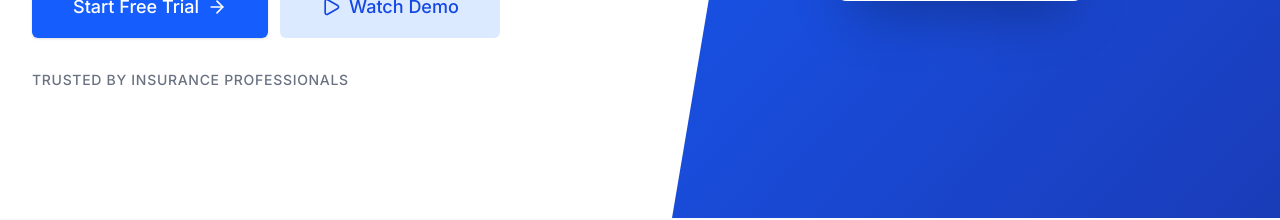
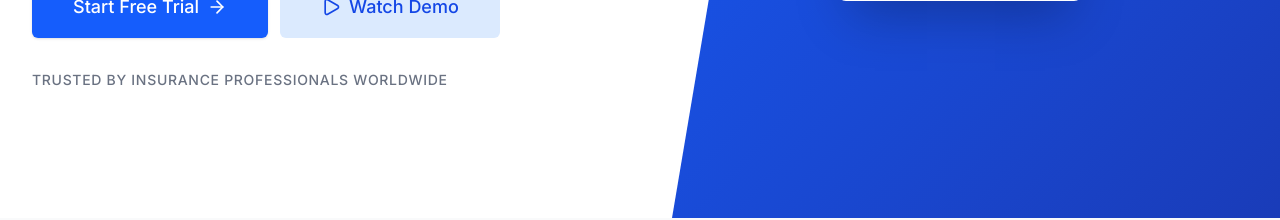
Before and after one commit to prazyl/prazyl-website, a Next.js app: page / in a window 1280 px wide. Shown: the part 539-759 px from the top of the page. Built offline with nearby package versions, Linux system fonts and the light colour scheme.

Commit message:
Update hero section text

```diff
--- a/app/components/HeroSection.tsx
+++ b/app/components/HeroSection.tsx
@@ -65,7 +65,7 @@ export default function HeroSection() {
               {/* Trust indicators */}
               <div className="mt-8">
                 <p className="text-sm font-medium text-gray-500 dark:text-slate-400 tracking-wider uppercase">
-                  Trusted by insurance professionals
+                  Trusted by insurance professionals worldwide
                 </p>
               </div>
             </div>
```
Also changed, not shown: .claude/settings.local.json (added).
